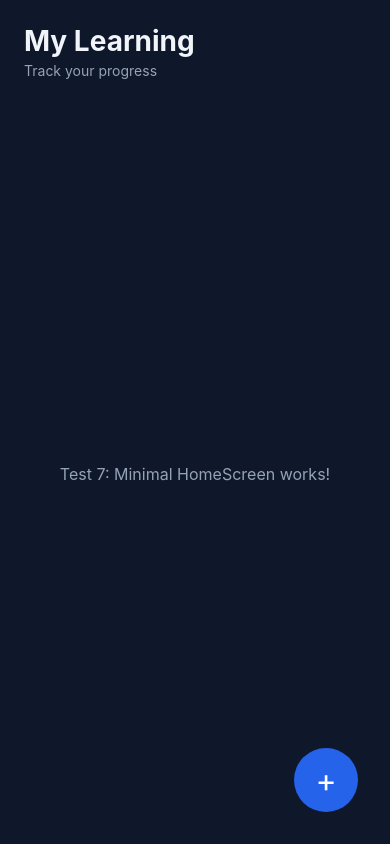
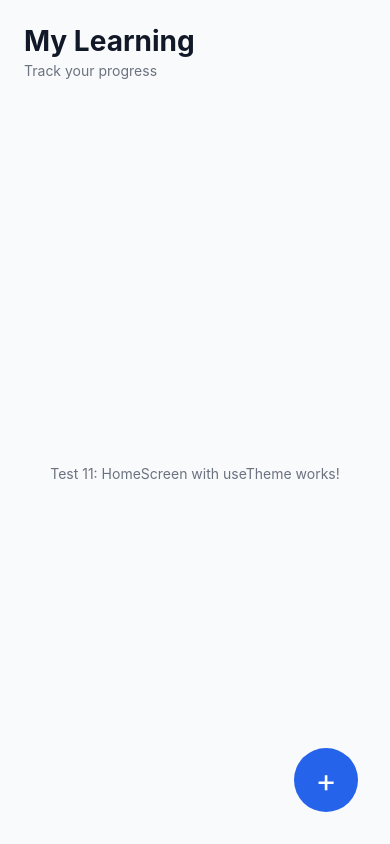
Before and after one commit to enigmacoder-bot/Course-Tracker, a React Native app: screen /Home in a window 390 px wide. Built offline with nearby package versions, Linux system fonts and the light colour scheme.

Commit message:
home fixes

```diff
--- a/src/screens/HomeScreen.js
+++ b/src/screens/HomeScreen.js
@@ -1,19 +1,22 @@
-// Test 7: Completely minimal HomeScreen - no imports from src folder
+// Test 11: HomeScreen that uses useTheme()
 import React from 'react';
 import { View, Text, StyleSheet, SafeAreaView, StatusBar, TouchableOpacity } from 'react-native';
+import { useTheme } from '../context/ThemeContext';
 
 const HomeScreen = ({ navigation }) => {
+    const { colors, isDarkMode } = useTheme();
+
     return (
-        <SafeAreaView style={styles.container}>
-            <StatusBar barStyle="light-content" />
+        <SafeAreaView style={[styles.container, { backgroundColor: colors.background }]}>
+            <StatusBar barStyle={isDarkMode ? 'light-content' : 'dark-content'} />
             <View style={styles.header}>
-                <Text style={styles.headerTitle}>My Learning</Text>
-                <Text style={styles.headerSubtitle}>Track your progress</Text>
+                <Text style={[styles.headerTitle, { color: colors.textPrimary }]}>My Learning</Text>
+                <Text style={[styles.headerSubtitle, { color: colors.textSecondary }]}>Track your progress</Text>
             </View>
             <View style={styles.emptyState}>
-                <Text style={styles.text}>Test 7: Minimal HomeScreen works!</Text>
+                <Text style={{ color: colors.textSecondary }}>Test 11: HomeScreen with useTheme works!</Text>
             </View>
-            <TouchableOpacity style={styles.fab}>
+            <TouchableOpacity style={[styles.fab, { backgroundColor: colors.primary }]}>
                 <Text style={{ color: '#FFF', fontSize: 32 }}>+</Text>
             </TouchableOpacity>
         </SafeAreaView>
@@ -23,7 +26,6 @@ const HomeScreen = ({ navigation }) => {
 const styles = StyleSheet.create({
     container: {
         flex: 1,
-        backgroundColor: '#0F172A',
     },
     header: {
         padding: 24,
@@ -31,21 +33,15 @@ const styles = StyleSheet.create({
     headerTitle: {
         fontSize: 28,
         fontWeight: '700',
-        color: '#F1F5F9',
     },
     headerSubtitle: {
         fontSize: 14,
-        color: '#94A3B8',
         marginTop: 4,
     },
     emptyState: {
         flex: 1,
         alignItems: 'center',
         justifyContent: 'center',
-    },
-    text: {
-        color: '#94A3B8',
-        fontSize: 16,
     },
     fab: {
         position: 'absolute',
@@ -54,7 +50,6 @@ const styles = StyleSheet.create({
         width: 64,
         height: 64,
         borderRadius: 32,
-        backgroundColor: '#2563EB',
         justifyContent: 'center',
         alignItems: 'center',
         elevation: 5,
```
